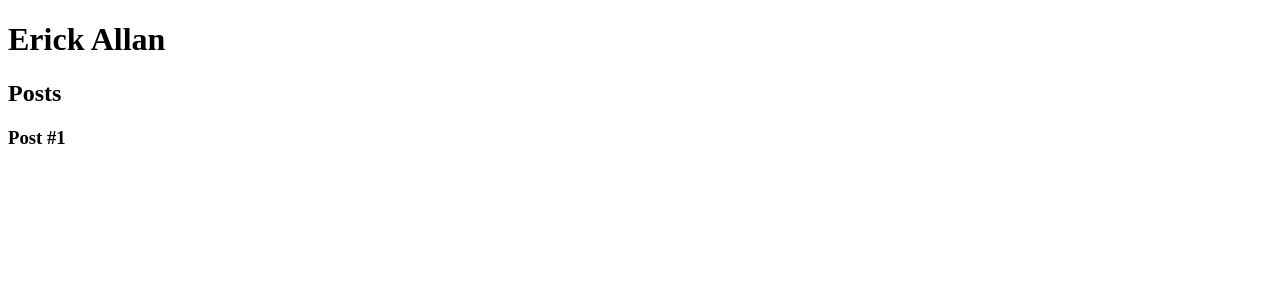
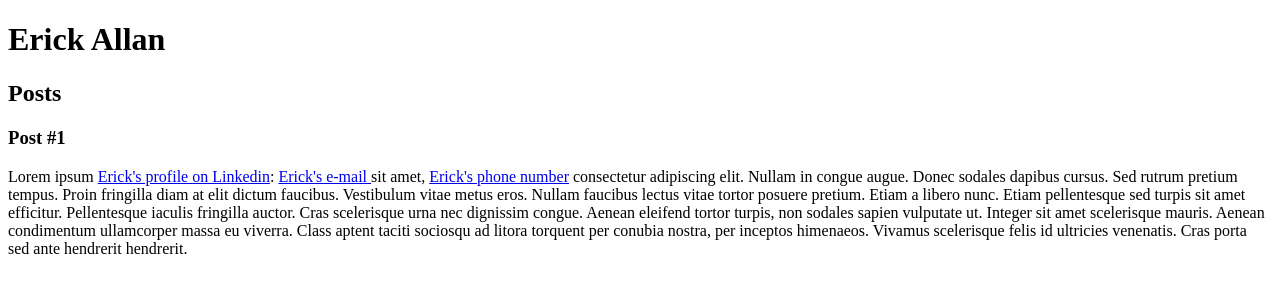
Before and after one commit to erickallandev/Dio-Santander-Bootcamp1, a plain HTML site: page HTML e CSS/index.html in a window 1280 px wide. Drawn offline with Linux system fonts and the light colour scheme.

Commit message:
feat: add <p> and <a> elements inside <article>

```diff
--- a/HTML e CSS/index.html
+++ b/HTML e CSS/index.html
@@ -20,6 +20,9 @@
             <header>
                 <h3>Post #1</h3>
             </header>
+            <p>
+                Lorem ipsum <a href="https://www.linkedin.com/in/erickallansilva/" target="_blank">Erick's profile on Linkedin</a>: <a href="mailto: erickallann@gmail.com"> Erick's e-mail </a> sit amet, <a href="tel:8499999-9999 "> Erick's phone number</a> consectetur adipiscing elit. Nullam in congue augue. Donec sodales dapibus cursus. Sed rutrum pretium tempus. Proin fringilla diam at elit dictum faucibus. Vestibulum vitae metus eros. Nullam faucibus lectus vitae tortor posuere pretium. Etiam a libero nunc. Etiam pellentesque sed turpis sit amet efficitur. Pellentesque iaculis fringilla auctor. Cras scelerisque urna nec dignissim congue. Aenean eleifend tortor turpis, non sodales sapien vulputate ut. Integer sit amet scelerisque mauris. Aenean condimentum ullamcorper massa eu viverra. Class aptent taciti sociosqu ad litora torquent per conubia nostra, per inceptos himenaeos. Vivamus scelerisque felis id ultricies venenatis. Cras porta sed ante hendrerit hendrerit.
+            </p>
         </arcticle>
     </section>
     <footer>
```
Also changed, not shown: 1 other file.
